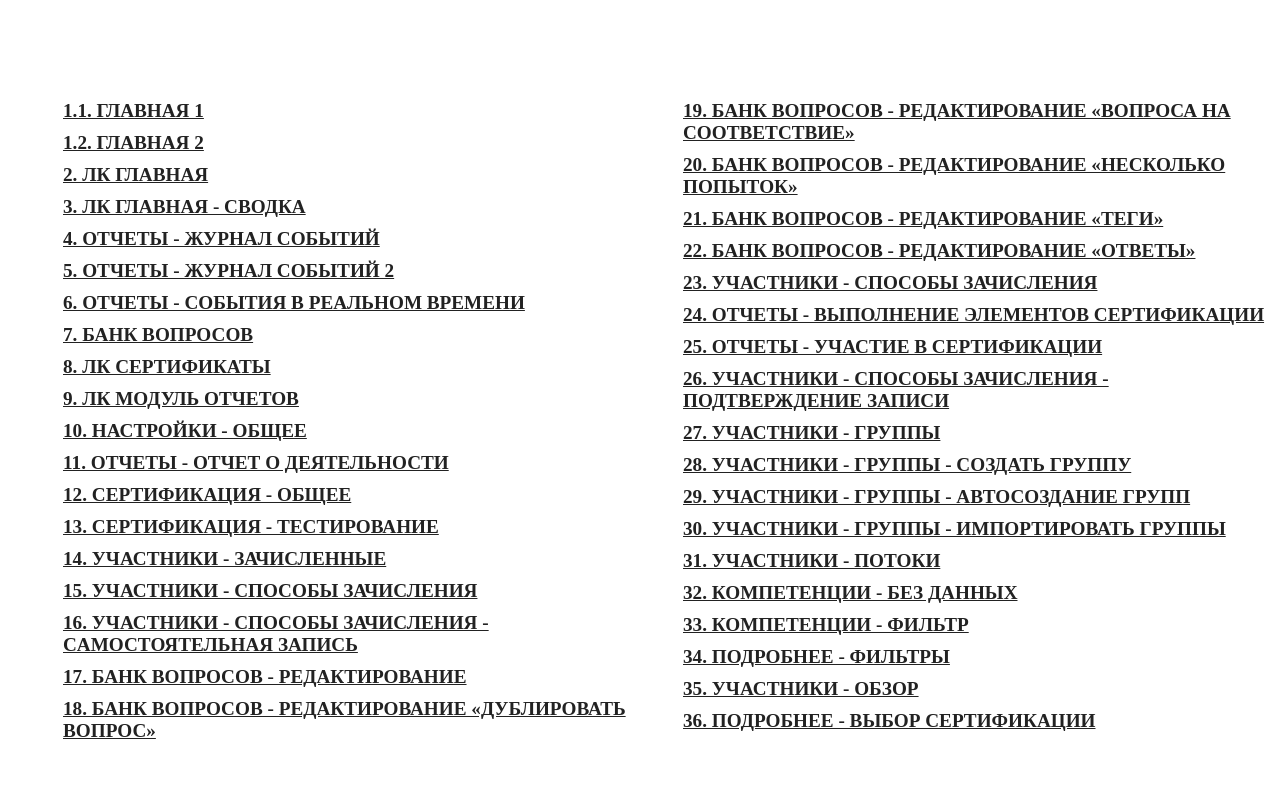
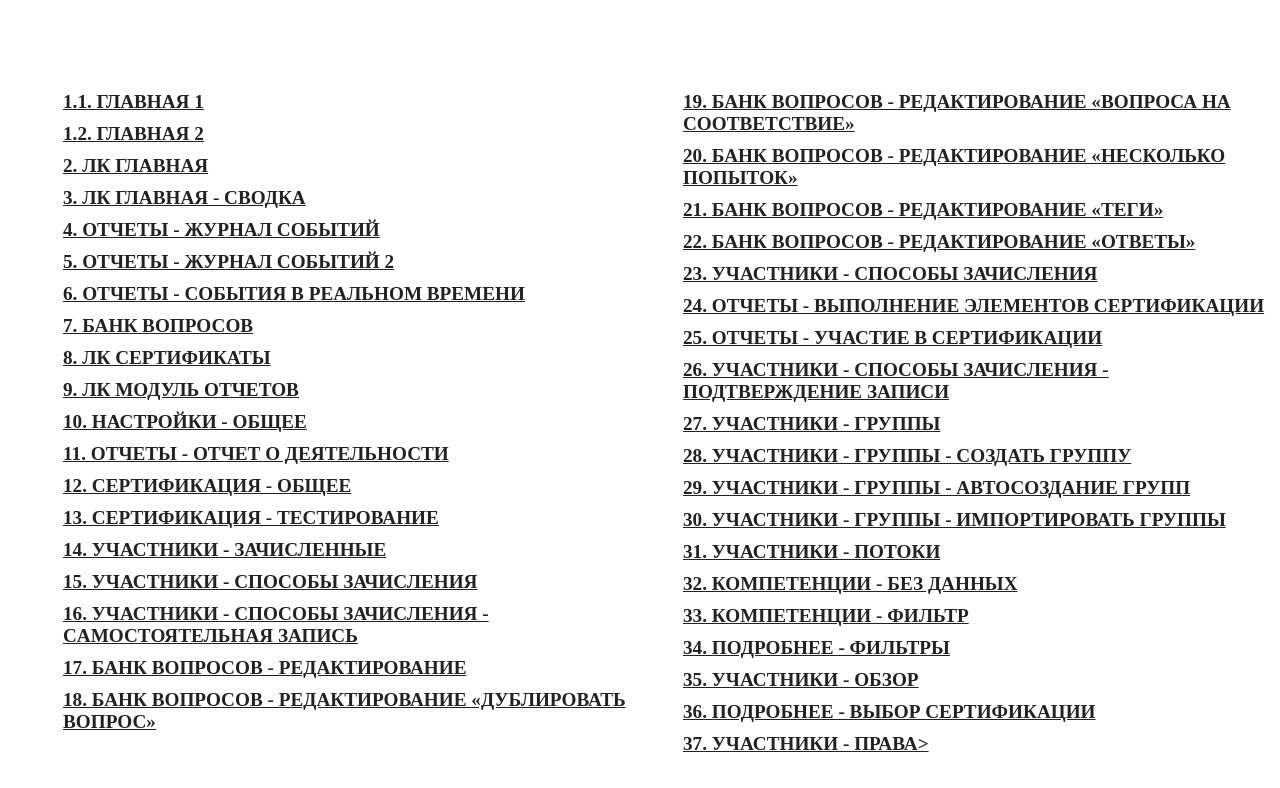
Before and after one commit to a-macro/sf-vendors, a website: page src/index.html in a window 1280 px wide. Shown: the top 788 px of the page. Drawn offline with nearby package versions, Linux system fonts and the light colour scheme; files that its build step writes are made by us from their sources.

Commit message:
members rights

```diff
--- a/src/index.html
+++ b/src/index.html
@@ -91,6 +91,7 @@ title: страницы
       <a href="more-filters.html" class="_progress__link">34. Подробнее - фильтры</a>
       <a href="members-review.html" class="_progress__link">35. Участники - Обзор</a>
       <a href="more-certif-choose.html" class="_progress__link">36. Подробнее - выбор сертификации</a>
+      <a href="members-rights.html" class="_progress__link">37. Участники - Права>
     </ol>
   </div>
 </body>
```
